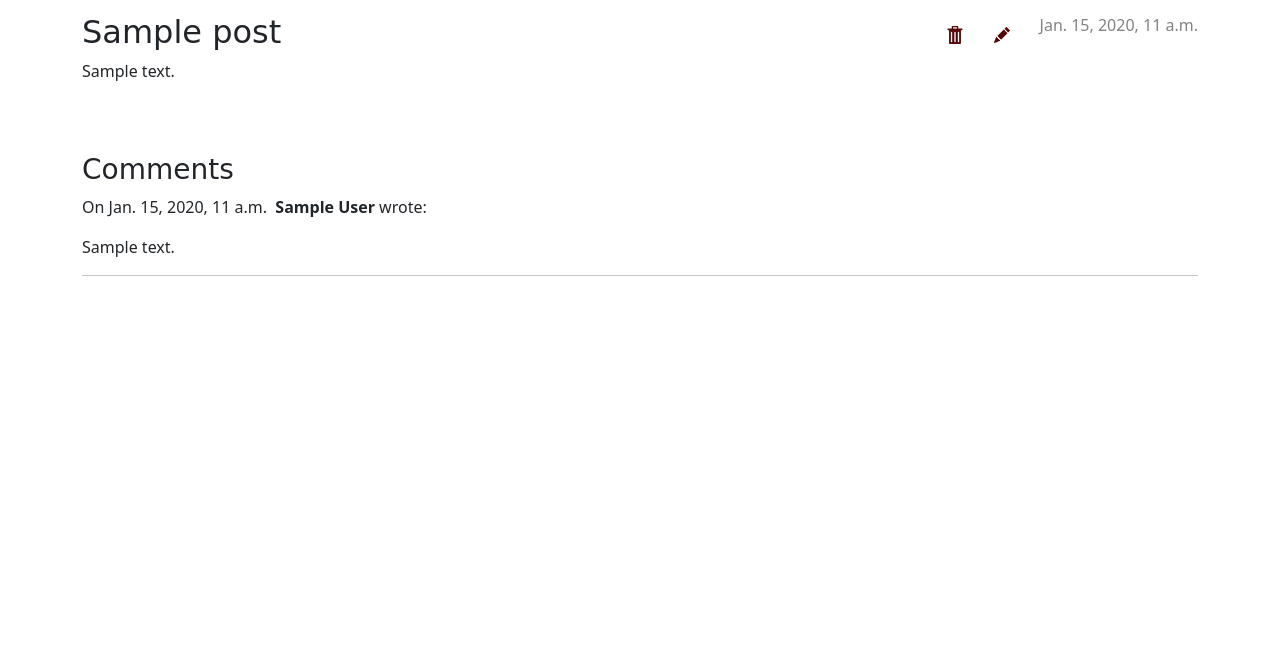
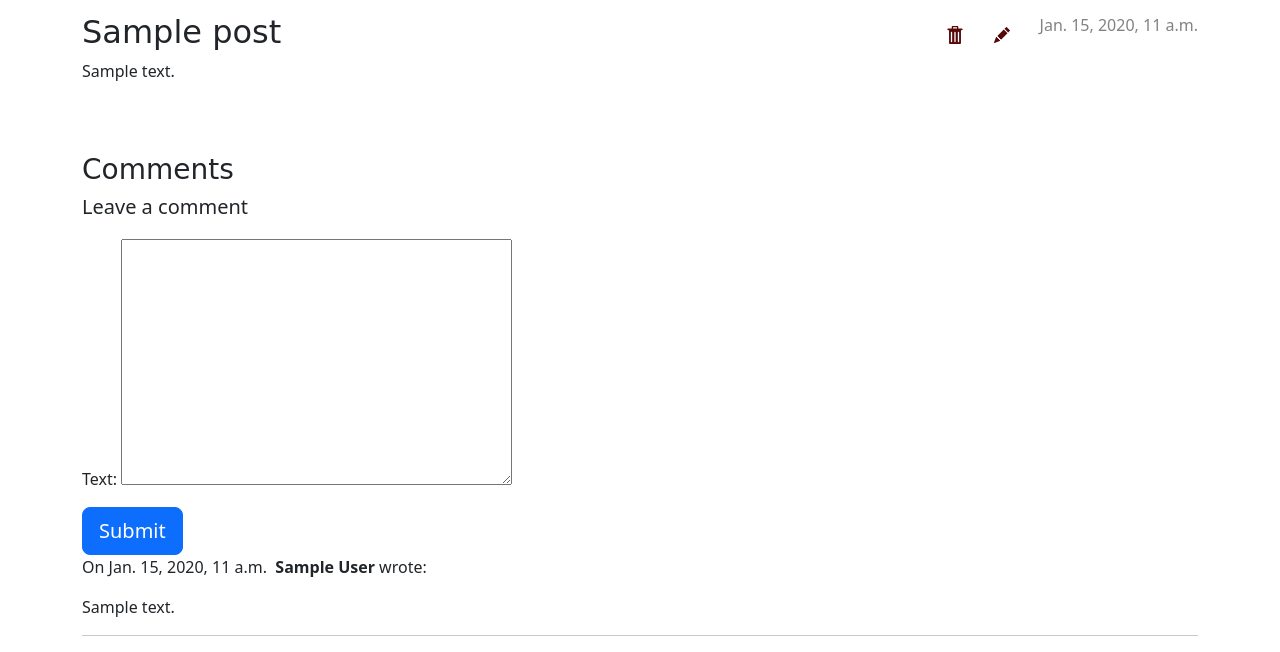
Before and after one commit to cameliahanes/Django-Blog, a Django app: page /post/1/ in a window 1280 px wide. Shown: the part 213-865 px from the top of the page. Before the commit the page ends 489 px from the top, so only its background shows below. Run offline with Django 3.2, Linux system fonts and the light colour scheme; tables that the repository leaves empty hold one stand-in row (values such as "Sample post").

Commit message:
Add form for publishing comments to blog posts.

```diff
--- a/djangogirls/blog/forms.py
+++ b/djangogirls/blog/forms.py
@@ -1,8 +1,15 @@
 from django import forms
 
-from .models import Post
+from .models import Post, Comment
+
 
 class PostForm(forms.ModelForm):
     class Meta:
         model = Post
         fields = ('title', 'text')
+
+
+class CommentForm(forms.ModelForm):
+    class Meta:
+        model = Comment
+        fields = ('text', )
--- a/djangogirls/blog/models.py
+++ b/djangogirls/blog/models.py
@@ -9,7 +9,6 @@ class Post(models.Model):
     text = models.TextField()
     created_date = models.DateTimeField(default=timezone.now)
     published_date = models.DateTimeField(blank=True, null=True)
-    # Add pk.
 
     def publish(self):
         self.published_date = timezone.now()
@@ -26,6 +25,9 @@ class Comment(models.Model):
     created_date = models.DateTimeField(default=timezone.now)
     approved_comment = models.BooleanField(default=False)
 
+    class Meta:
+        ordering = ['created_date']
+
     def approve(self):
         self.approved_comment = True
         self.save()
--- a/djangogirls/blog/templates/blog/post_detail.html
+++ b/djangogirls/blog/templates/blog/post_detail.html
@@ -27,6 +27,22 @@
     {% else %}
         <h3>{{ "Comments" }}</h3>
     {% endif %}
+    {# Here add option inline with the others to add a comment. #}
+    {#  Form to add a comment.  #}
+    <div class="card-body">
+        {% if new_comment %}
+            <div class="alert alert-success" role="alert">
+            Your comment is awaiting moderation
+            </div>
+        {% else %}
+            <h5>Leave a comment</h5>
+            <form method="post" style="margin-top: 1.3em;">
+              {{ comment_form.as_p }}
+              {% csrf_token %}
+              <button type="submit" class="btn btn-primary  btn-lg">Submit</button>
+            </form>
+        {% endif %}
+    </div>
     {% for comment in post.comments.all %}
         {{ comment.content }}
         <p>
--- a/djangogirls/blog/templates/blog/post_list.html
+++ b/djangogirls/blog/templates/blog/post_list.html
@@ -8,7 +8,6 @@
             </time>
             <h2><a href="{% url 'post_detail' pk=post.pk %}">{{ post.title }}</a></h2>
             <p>{{ post.text|linebreaksbr }}</p>
-{#            <a href="<div data-gb-custom-block data-tag=" url" data-0='post_detail'></div>Comments:#}
             <h4><a href="{% url 'post_comments' pk=post.pk %}">Comments: {{ post.comments.count }}</a></h4>
         </article>
     {% endfor %}
--- a/djangogirls/blog/urls.py
+++ b/djangogirls/blog/urls.py
@@ -10,4 +10,5 @@ urlpatterns = [
     path('post/<pk>/remove/', views.post_remove, name='post_remove'),
     path('post/<pk>/publish/', views.post_publish, name='post_publish'),
     path('post/<pk>/comments/', views.post_comments, name='post_comments'),
+    # path('post/<pk>/comments/add/', views.add_comment, name='add_comment'),
 ]
--- a/djangogirls/blog/views.py
+++ b/djangogirls/blog/views.py
@@ -1,6 +1,6 @@
 from django.shortcuts import render, get_object_or_404
 from .models import Post
-from .forms import PostForm
+from .forms import PostForm, CommentForm
 from django.utils import timezone
 from django.shortcuts import redirect
 
@@ -12,7 +12,17 @@ def post_list(request):
 
 def post_detail(request, pk):
     post = get_object_or_404(Post, pk=pk)
-    return render(request, 'blog/post_detail.html', {'post': post})
+    comments = post.comments
+    new_comment = None
+    if request.method == 'POST':
+        comment_form = CommentForm(data=request.POST)
+        if comment_form.is_valid():
+            new_comment = comment_form.save(commit=True)
+            new_comment.post = post
+            new_comment.save()
+    else:
+        comment_form = CommentForm()
+    return render(request, 'blog/post_detail.html', {'post': post, 'comments':comments, 'new_comment': new_comment, 'comment_form': comment_form})
 
 
 def post_new(request):
@@ -64,5 +74,18 @@ def post_publish(request, pk):
 
 
 def post_comments(request, pk):
-    # TODO: add rendering of comments.
     return redirect('post_detail', pk=pk)
+
+
+def add_comment(request, pk):
+    if request.method == "POST":
+        form = CommentForm(request.POST)
+        if form.is_valid():
+            comment = form.save(commit=False)
+            comment.author = request.user
+            comment.published_date = timezone.now()
+            comment.save()
+            return redirect('post_detail', pk=pk)
+    else:
+        form = CommentForm()
+    return render(request, 'blog/post_edit.html', {'form': form})
```
